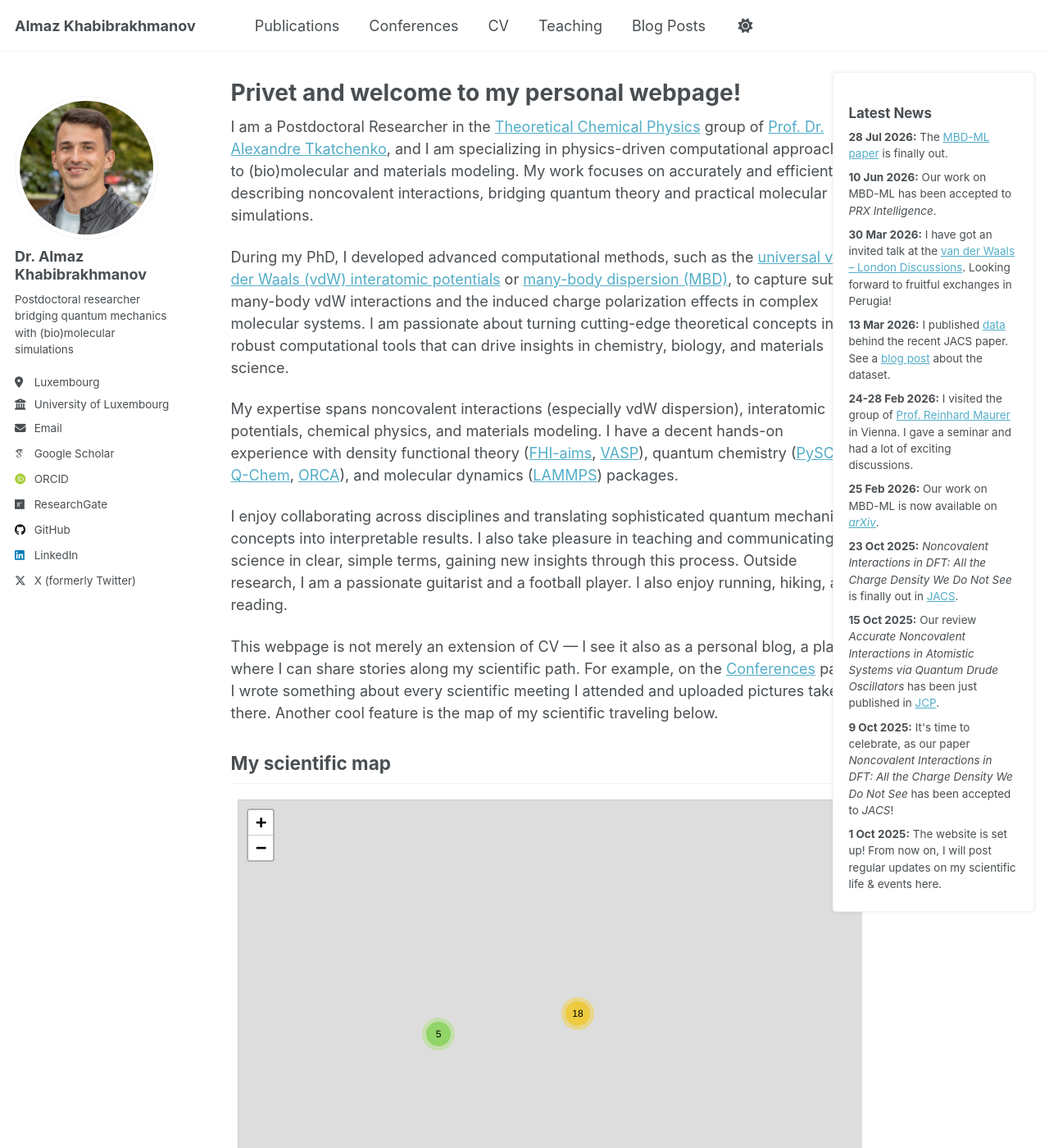
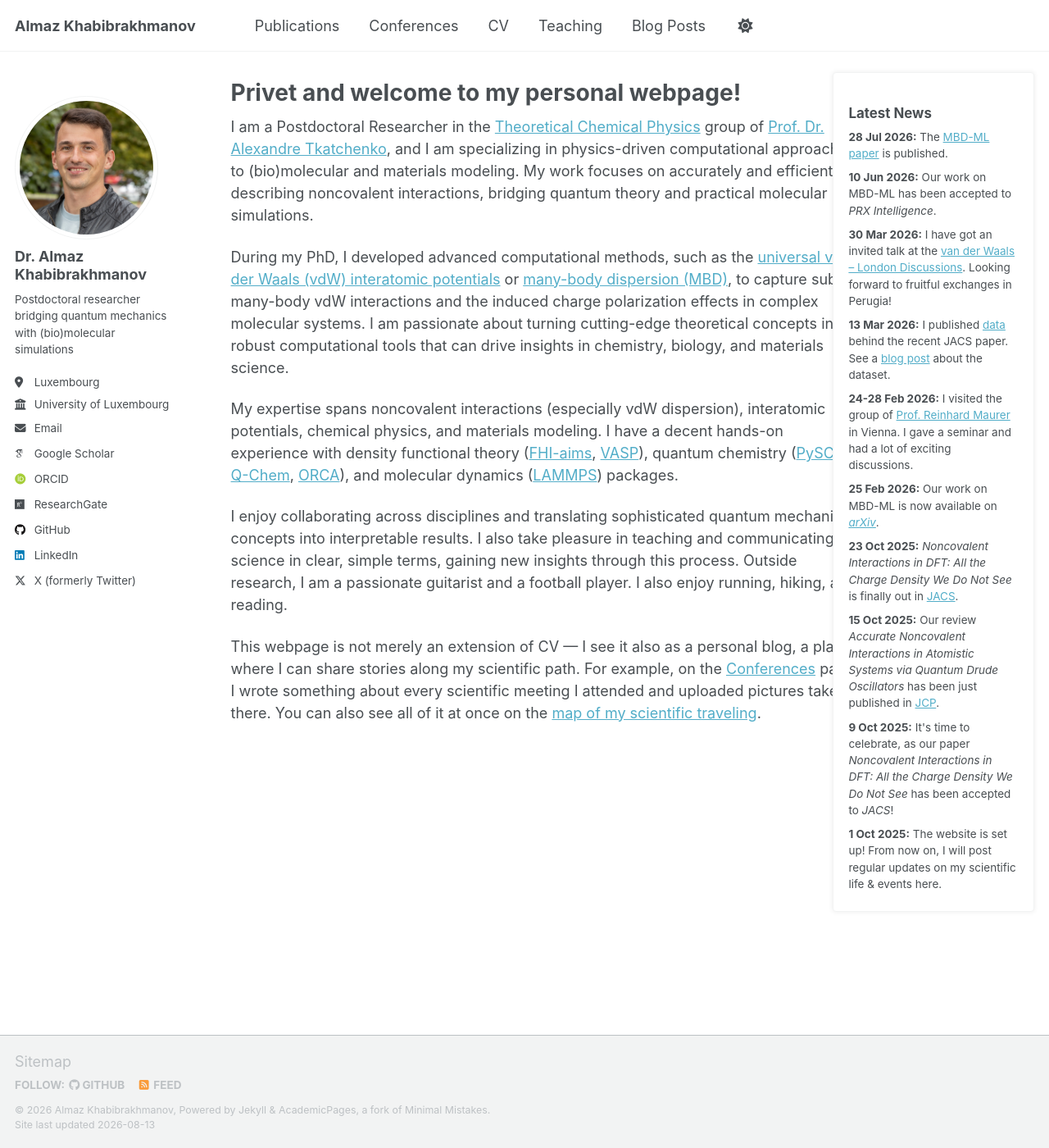
Before and after one commit to almaz-khabibrakhmanov/almaz-khabibrakhmanov.github.io, a Jekyll site: the page built from _pages/about.md, in a window 1280 px wide and 1400 px high. Shown: the whole window at 82% size. Built offline with Jekyll 4.4.1, drawn with Linux system fonts in a browser that asks for light colours; nearby versions of some CDN libraries; some web fonts are replaced; a script that is not in the unit is left out.

Commit message:
Reworked talkmap: made it a separate clikable page with a new Leaflet style

```diff
--- a/_config.yml
+++ b/_config.yml
@@ -108,7 +108,6 @@ breadcrumbs              : false # true, false (default)
 words_per_minute         : 160
 future                   : false # if true, shows future posts
 read_more                : "disabled" # if enabled, adds "Read more" links to excerpts
-talkmap_link             : false      #change to true to add link to talkmap on talks page
 comments:
   provider               : # false (default), "disqus", "discourse", "facebook", "google-plus", "staticman", "custom"
   disqus:
--- a/_includes/latest-news.html
+++ b/_includes/latest-news.html
@@ -1,7 +1,7 @@
 <div class="latest-news">
   <h2>Latest News</h2>
   <ul>
-    <li><strong>28 Jul 2026:</strong> The <a href="https://doi.org/10.1103/pv86-l9h7">MBD-ML paper</a> is finally out.</li>
+    <li><strong>28 Jul 2026:</strong> The <a href="https://doi.org/10.1103/pv86-l9h7">MBD-ML paper</a> is published.</li>
     <li><strong>10 Jun 2026:</strong> Our work on MBD-ML has been accepted to <i>PRX Intelligence</i>.</li>
     <li><strong>30 Mar 2026:</strong> I have got an invited talk at the <a href="https://www.vdwdiscussions.com/">van der Waals – London Discussions</a>. Looking forward to fruitful exchanges in Perugia!</li>
     <li><strong>13 Mar 2026:</strong> I published <a href="https://zenodo.org/records/18865966">data</a> behind the recent JACS paper. See a <a href="{{ '/posts/2025/03/blog-post-1/' | relative_url }}">blog post</a> about the dataset.</li>
--- a/_pages/about.md
+++ b/_pages/about.md
@@ -16,7 +16,4 @@ My expertise spans noncovalent interactions (especially vdW dispersion), interat
 
 I enjoy collaborating across disciplines and translating sophisticated quantum mechanics concepts into interpretable results. I also take pleasure in teaching and communicating science in clear, simple terms, gaining new insights through this process. Outside research, I am a passionate guitarist and a football player. I also enjoy running, hiking, and reading.
 
-This webpage is not merely an extension of CV --- I see it also as a personal blog, a place where I can share stories along my scientific path. For example, on the [Conferences](/talks/) page, I wrote something about every scientific meeting I attended and uploaded pictures taken there. Another cool feature is the map of my scientific traveling below.
-
-<h2>My scientific map</h2>
-<iframe src="/talkmap/map.html" height="600" width="100%" style="border:none; margin-bottom: 2em;"></iframe>
+This webpage is not merely an extension of CV --- I see it also as a personal blog, a place where I can share stories along my scientific path. For example, on the [Conferences](/talks/) page, I wrote something about every scientific meeting I attended and uploaded pictures taken there. You can also see all of it at once on the [map of my scientific traveling](/talkmap.html).
--- a/_pages/talks.html
+++ b/_pages/talks.html
@@ -14,6 +14,8 @@ author_profile: true
   Click on a title to open a relevant webpage, and click on a thumbnail
   on the right to open a photo gallery. Maybe some of you
   will smile seeing themselves caught in a picture. Enjoy!
+  All of these events are also plotted on the
+  <a href="{{ base_path }}/talkmap.html">map of my scientific traveling</a>.
 </p>
 
 {% comment %}
--- /dev/null
+++ b/_sass/layout/_talkmap.scss
@@ -0,0 +1,24 @@
+/* ==========================================================================
+   TALK MAP  (/talkmap.html)
+   ========================================================================== */
+
+/* Sized against the viewport rather than the old fixed 800x600 from the
+   generated leaflet_dist/screen.css, so it fits any screen without the iframe
+   scrollbars it used to grow. Deliberately NOT `min(70vh, 640px)`: Sass would
+   try to evaluate min() itself and choke on the mixed vh/px units. */
+.talkmap {
+  width: 100%;
+  height: 70vh;
+  max-height: 640px;
+  min-height: 320px;
+  margin-bottom: 2em;
+  border: 1px solid var(--global-border-color);
+  border-radius: $border-radius;
+
+  /* Leaflet's panes and popups climb to z-index 700-800. Giving the container
+     its own stacking context keeps all of that below the fixed masthead
+     (z-index 20) instead of sliding over the nav when a popup opens near the
+     top edge. */
+  position: relative;
+  z-index: 0;
+}
--- a/assets/css/main.scss
+++ b/assets/css/main.scss
@@ -36,6 +36,7 @@
     "layout/archive",
     "layout/sidebar",
     "layout/json_cv",
+    "layout/talkmap",
 
     "vendor/font-awesome/fontawesome",
     "vendor/font-awesome/solid",
```
Also changed, not shown: _pages/talkmap.html (+97 -3 lines).
